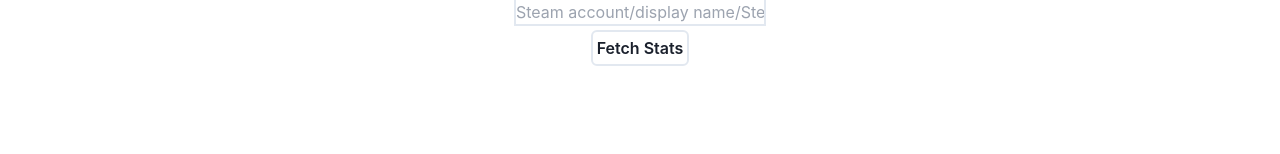
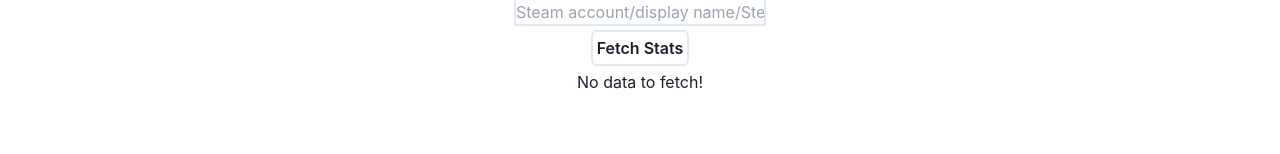
Before and after one commit to jsbento/CS-GO-Stats, a Next.js app: page /savedstats in a window 1280 px wide. Shown: the part 146-300 px from the top of the page. Built offline with nearby package versions, Linux system fonts and the light colour scheme.

Commit message:
savedstats now renders all saved stats in db

```diff
--- a/components/StatsCard.tsx
+++ b/components/StatsCard.tsx
@@ -10,8 +10,8 @@
     );
   }
   return (
-    <Box maxW="md" border="1px">
-        <Table variant="simple">
+    <Box maxW="sm" border="1px">
+        <Table variant="simple" size="sm">
           <Thead>
             <Tr>
               <Th>Statistic</Th><Th>Value</Th><Th>Percentile</Th>
--- a/pages/savedstats.tsx
+++ b/pages/savedstats.tsx
@@ -49,11 +49,9 @@
                         <button className="border-2 w-auto p-1 rounded-md m-1 font-semibold" type='submit'>Fetch Stats</button>
                     </Form>
             </Formik>
-            {/* {data && (<pre>{JSON.stringify(data, null, 2)}</pre>)} */}
-            <div>
-                {data ? <StatsCard {...data[0]}/> : null}
+            <div className="flex gap-3">
+                {data && data.length > 0 ? data.map(d => <StatsCard {...d}/>) : <p>No data to fetch!</p>}
             </div>
-            {/* Multiple Cards: https://jsfiddle.net/mrlew/cLbyyL27/ */}
         </div>
     );
 };
```
